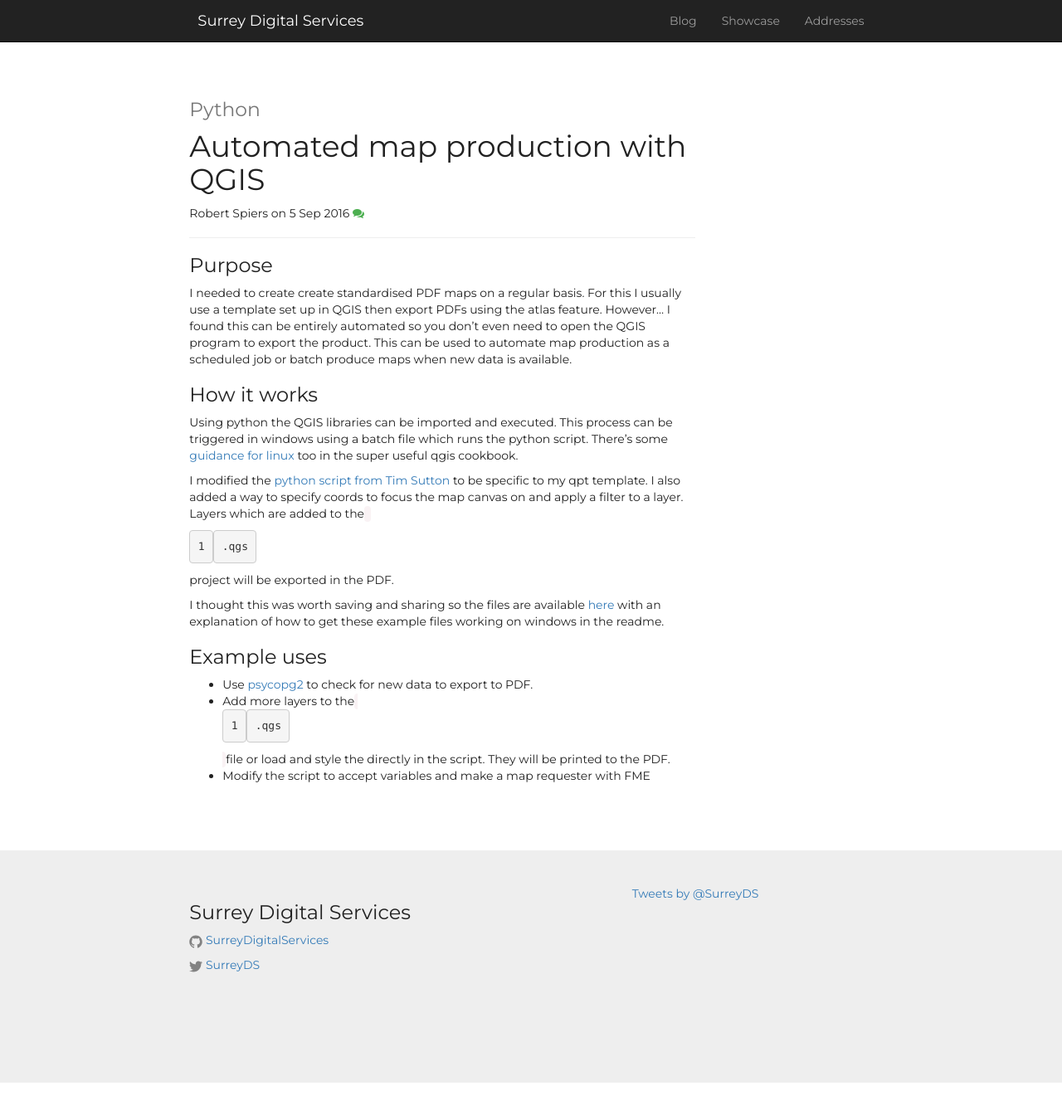
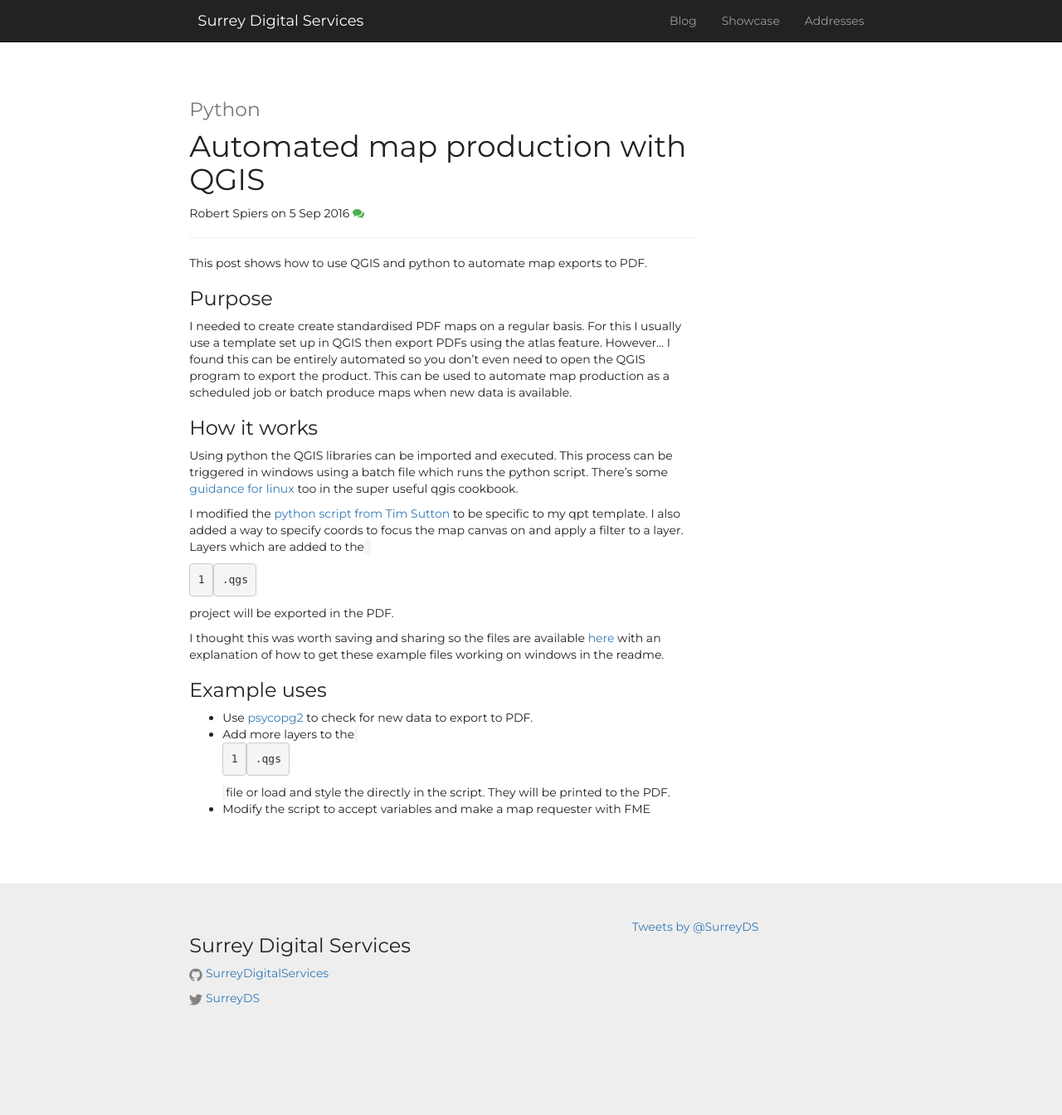
Before and after one commit to surreydigitalservices/surreydigitalservices.github.io, a Jekyll site: the page built from _posts/2016-09-05-Automated-map-production-with-QGIS.md, in a window 1280 px wide and 1345 px high. Shown: the whole window at 83% size. Built offline with Jekyll 4.4.1, drawn with Linux system fonts in a browser that asks for light colours; nearby versions of some CDN libraries; comment, search, counter and statistics services are not loaded.

Commit message:
Update 2016-09-05-Automated-map-production-with-QGIS.md

```diff
--- a/_posts/2016-09-05-Automated-map-production-with-QGIS.md
+++ b/_posts/2016-09-05-Automated-map-production-with-QGIS.md
@@ -6,6 +6,8 @@
 tags: Python, QGIS
 author: Robert Spiers
 ---
+
+This post shows how to use QGIS and python to automate map exports to PDF.
 
 ### Purpose
 I needed to create create standardised PDF maps on a regular basis. For this I usually use a template set up in QGIS then export PDFs using the atlas feature. However... I found this can be entirely automated so you don't even need to open the QGIS program to export the product. This can be used to automate map production as a scheduled job or batch produce maps when new data is available.
```
